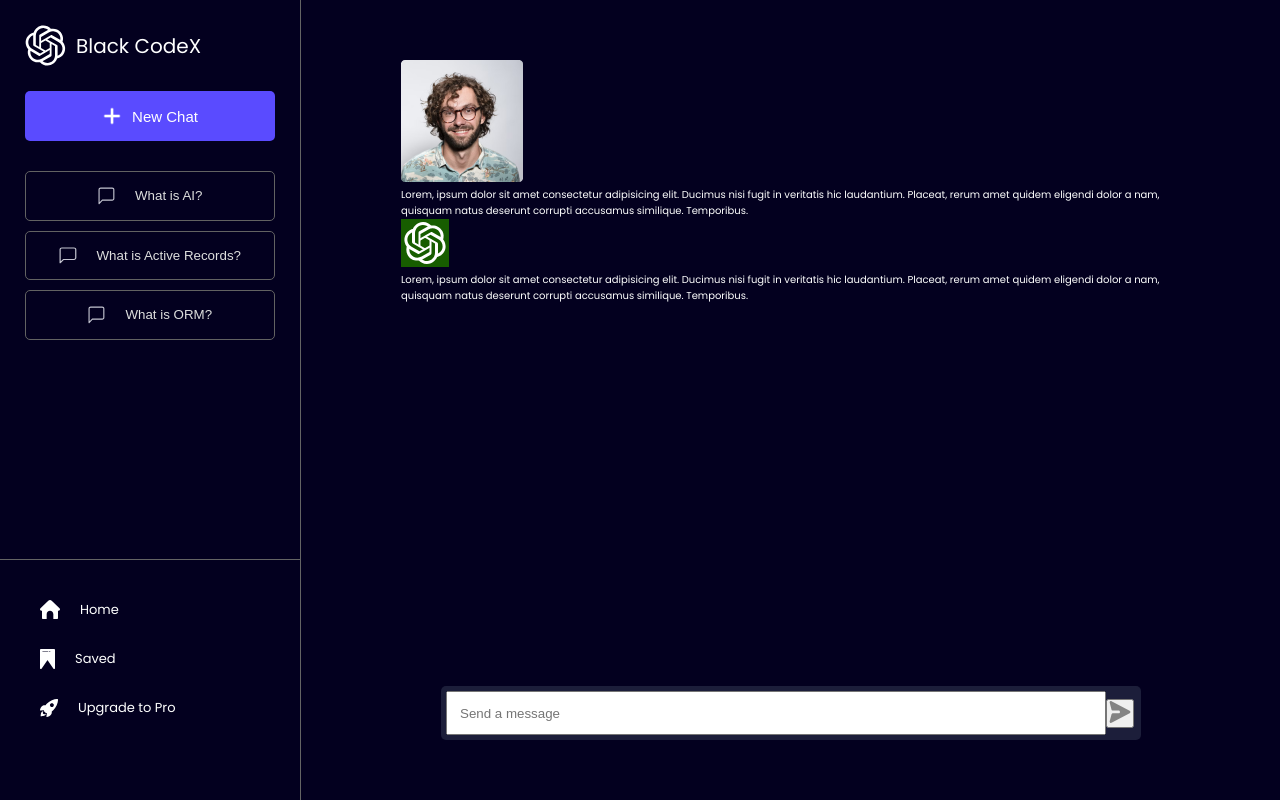
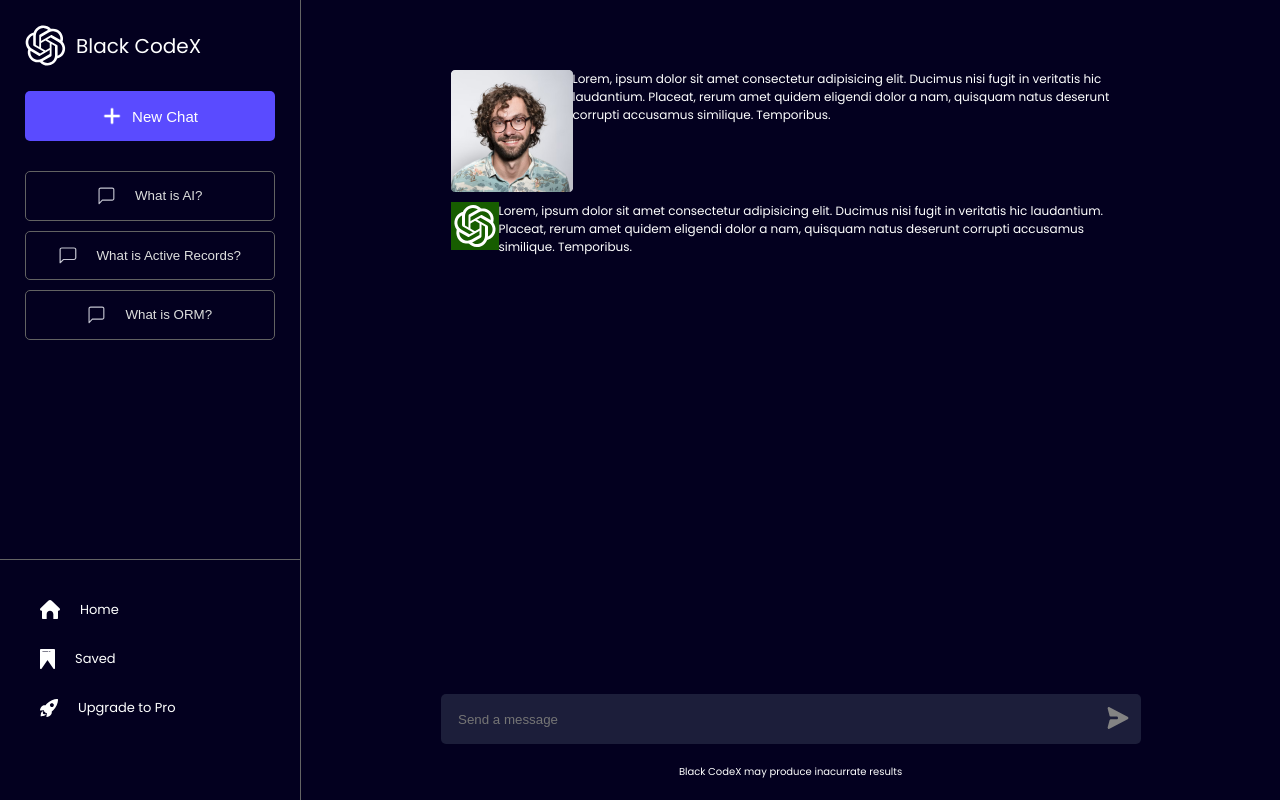
Before and after one commit to MICHAELKITH/Chat-GPT-clone, a React (Create React App) app in the folder gpt-clone/: page / in a window 1280 px wide. Built offline with nearby package versions, Linux system fonts and the light colour scheme.

Commit message:
Add style for main part

```diff
--- a/gpt-clone/src/App.css
+++ b/gpt-clone/src/App.css
@@ -117,6 +117,23 @@
   flex-direction: column;
   align-items: center;
   margin: 6rem 10rem;
+  margin-bottom: 0;
+}
+.chats{
+  overflow: hidden;
+  overflow-y: scroll;
+  scroll-behavior: smooth;
+  width: 100%;
+  max-width: 70rem;
+  height: calc(100vh - 17rem);
+}
+
+.chat{
+  margin: 1rem;
+  display: flex;
+  font-size: 1.2rem;
+  align-items: flex-start;
+
 }
 
 .chatFooter{
@@ -144,4 +161,12 @@
   width: calc(100% - 3rem);
   padding: 1.25rem;
 
+
 }
+.inp>input, .send{
+  background: transparent;
+  border: none;
+}
+.chatFooter>p{
+  margin: 2rem 0;
+}
--- a/gpt-clone/src/App.js
+++ b/gpt-clone/src/App.js
@@ -68,6 +68,7 @@
           <div className="inp">
             <input type="text" placeholder="Send a message" name="" id="" /><button className="send"><img src={sendBtn}alt="Send" /></button>
           </div>
+          <p>Black CodeX may produce inacurrate results</p>
         </div>
       </div>
     </div>
```
